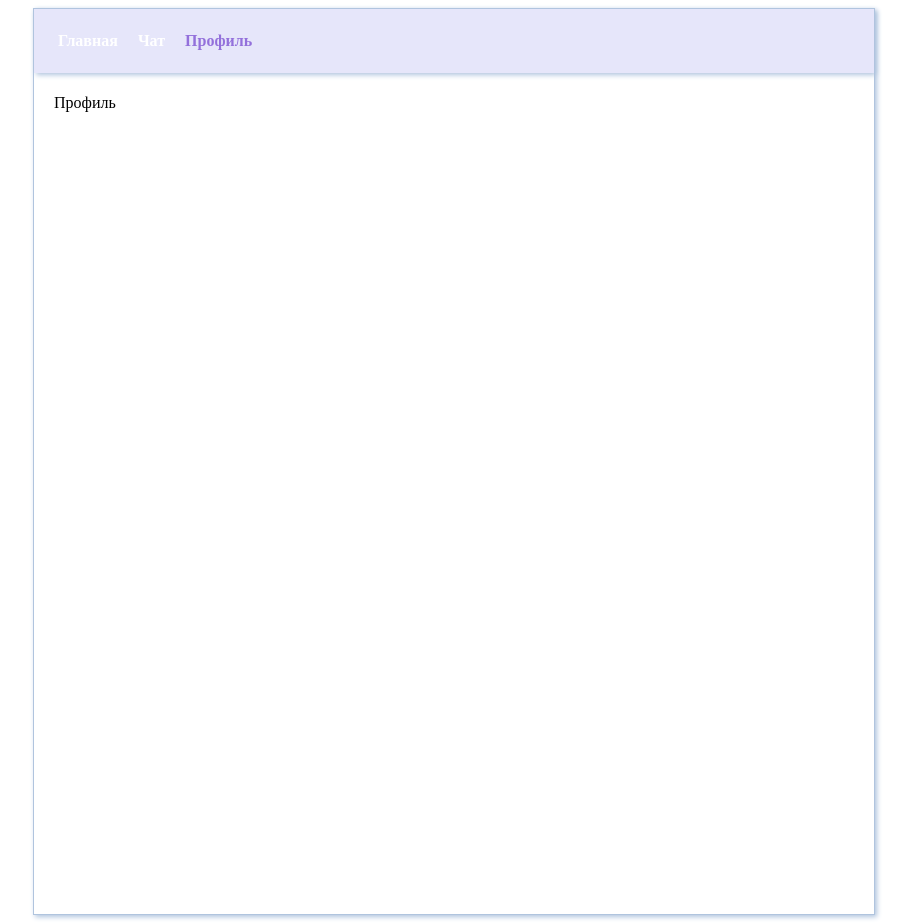
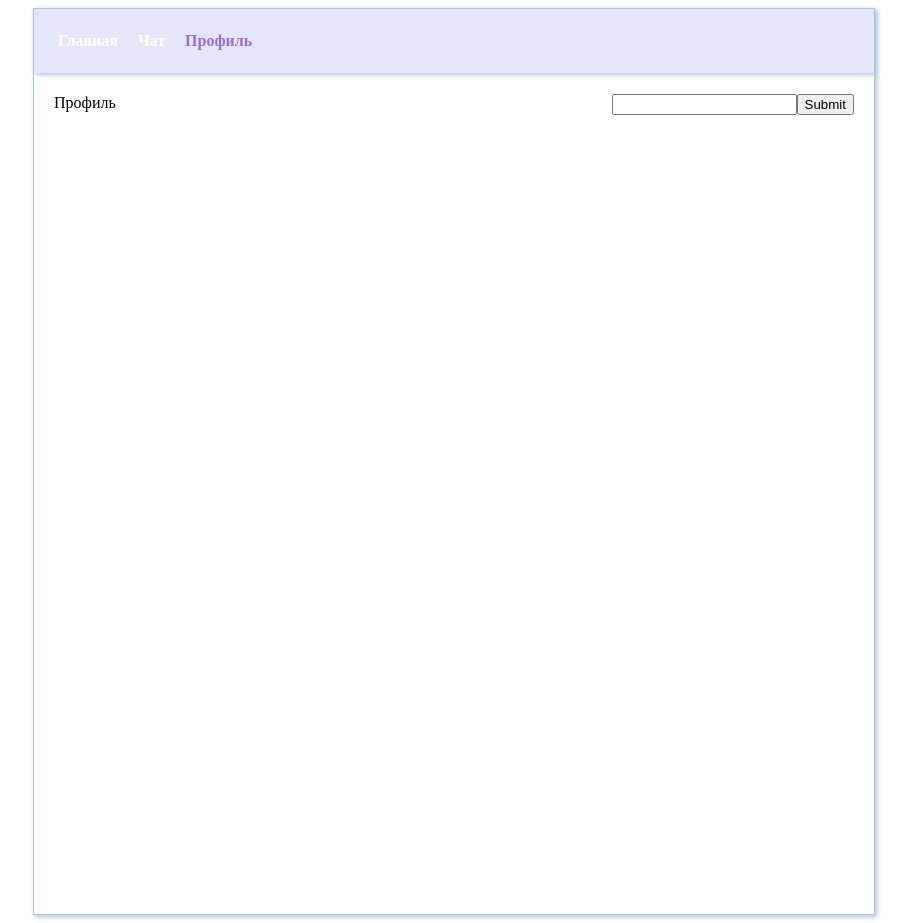
Before and after one commit to mysunlight86/social-network, a React (Create React App) app: page /profile in a window 1280 px wide. Shown: the whole page, without its empty margins (186-1097 px from the left). Built offline with nearby package versions, Linux system fonts and the light colour scheme.

Commit message:
feat: хранить имя пользователя в redux и перезаписывать

```diff
--- a/package.json
+++ b/package.json
@@ -2,6 +2,7 @@
   "name": "social-network",
   "version": "0.1.0",
   "private": true,
+  "homepage": ".",
   "dependencies": {
     "@material-ui/core": "^4.12.3",
     "@reduxjs/toolkit": "^1.6.1",
--- a/src/components/App.js
+++ b/src/components/App.js
@@ -3,7 +3,7 @@ import { makeStyles } from '@material-ui/core/styles';
 import Chat from './Chat/Chat';
 import Home from './Home';
 import Menu from './Menu';
-import Profile from './Profile';
+import Profile from './Profile/Profile';
 
 const useStyles = makeStyles(() => ({
   app: {
--- a/src/components/Profile.js
+++ /dev/null
@@ -1,7 +0,0 @@
-const Profile = () => {
-    return (
-        <div>Профиль</div>
-    );
-};
-
-export default Profile;
--- /dev/null
+++ b/src/components/Profile/Profile.js
@@ -0,0 +1,28 @@
+import { useDispatch, useSelector } from "react-redux";
+import { editName } from './profileSlice';
+
+const Profile = () => {
+    const { userName } = useSelector((state) => state.profile);
+    const dispatch = useDispatch();
+
+    const handleSubmit = (e) => {
+        e.preventDefault();
+    };
+
+    const onEditName = (newName) => {
+        dispatch(editName(newName));
+      };
+
+    return (
+        <>
+            <div>Профиль</div>
+            <div>{userName}</div>
+            <form onSubmit={handleSubmit}>
+                <input type="text" value={userName} onChange={onEditName}></input>
+                <input type="submit"></input>
+            </form>
+        </>
+    );
+};
+
+export default Profile;
--- /dev/null
+++ b/src/components/Profile/profileSlice.js
@@ -0,0 +1,19 @@
+import { createSlice } from "@reduxjs/toolkit";
+
+export const profileSlice = createSlice({
+  name: 'profile',
+  initialState: {
+    userName: '',
+  },
+  reducers: {
+    editName: (state, action) => {
+      state.userName = action.payload;
+    },
+  },
+});
+
+// Action creators are generated for each case reducer function
+export const { editName } =
+profileSlice.actions;
+
+export default profileSlice.reducer;
--- a/src/index.js
+++ b/src/index.js
@@ -1,10 +1,14 @@
 import React from 'react';
 import ReactDOM from 'react-dom';
+import { Provider } from 'react-redux';
 import App from './components/App';
+import store from './store';
 
 ReactDOM.render(
   <React.StrictMode>
-    <App />
+    <Provider store={store}>
+      <App />
+    </Provider>
   </React.StrictMode>,
   document.getElementById('root')
 );
--- /dev/null
+++ b/src/store.js
@@ -0,0 +1,8 @@
+import { configureStore } from '@reduxjs/toolkit';
+import chatReducer from './components/Profile/profileSlice';
+
+export default configureStore({
+  reducer: {
+    profile: chatReducer,
+  },
+});
```
